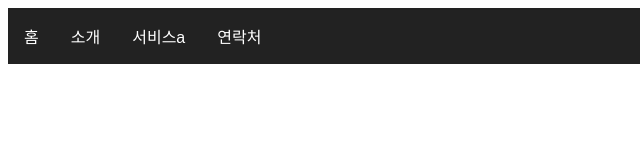
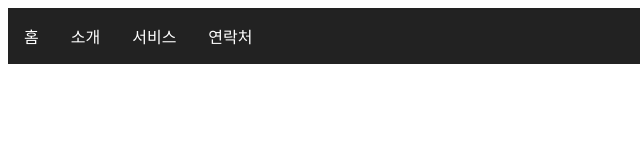
Before and after one commit to inpos12/kbank-clone, a plain HTML site: page navbar.html in a window 1280 px wide. Shown: the full height of the page, 0-640 px from the left. Drawn offline with Linux system fonts and the light colour scheme.

Commit message:
feat:네비게이션바 테스트

```diff
--- a/navbar.html
+++ b/navbar.html
@@ -20,7 +20,7 @@
     </li>
     <li>
       <a href="/services.html" style="color: white; text-decoration: none"
-        >서비스a</a
+        >서비스</a
       >
     </li>
     <li>
```
